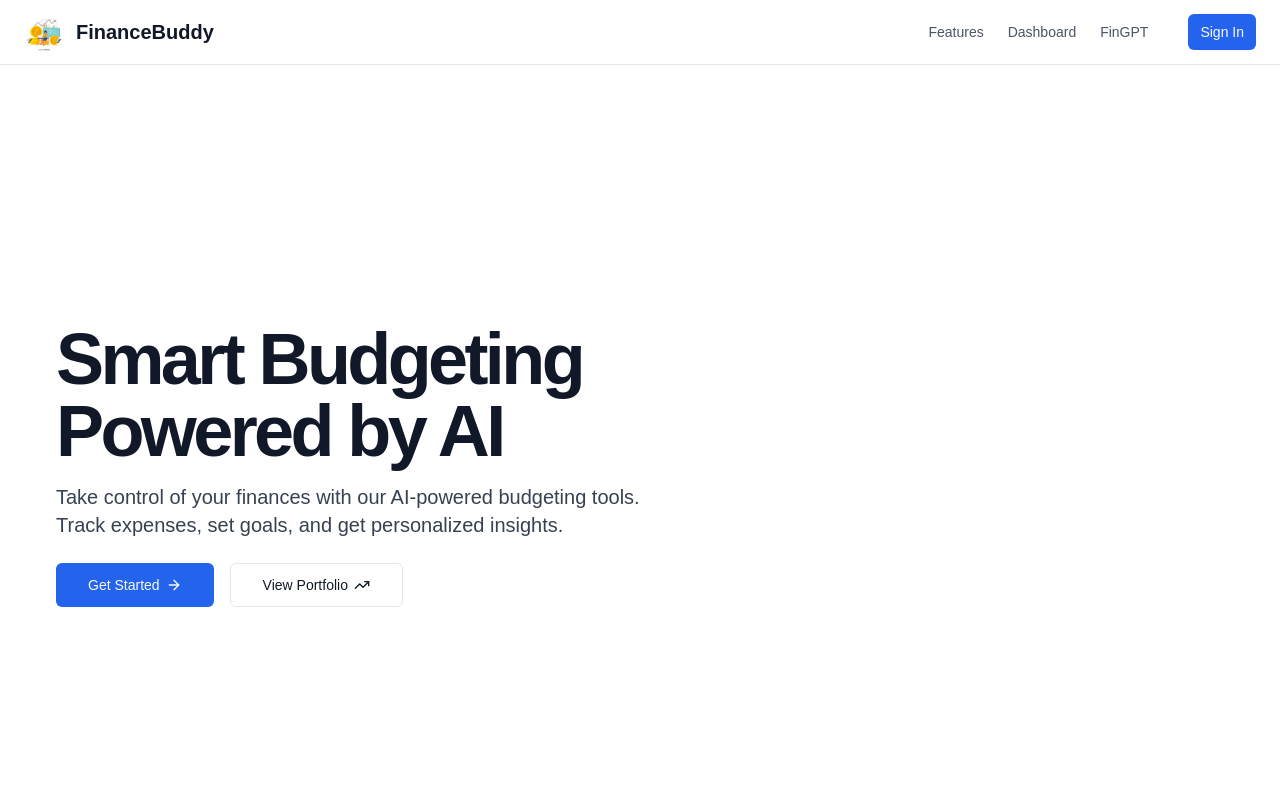
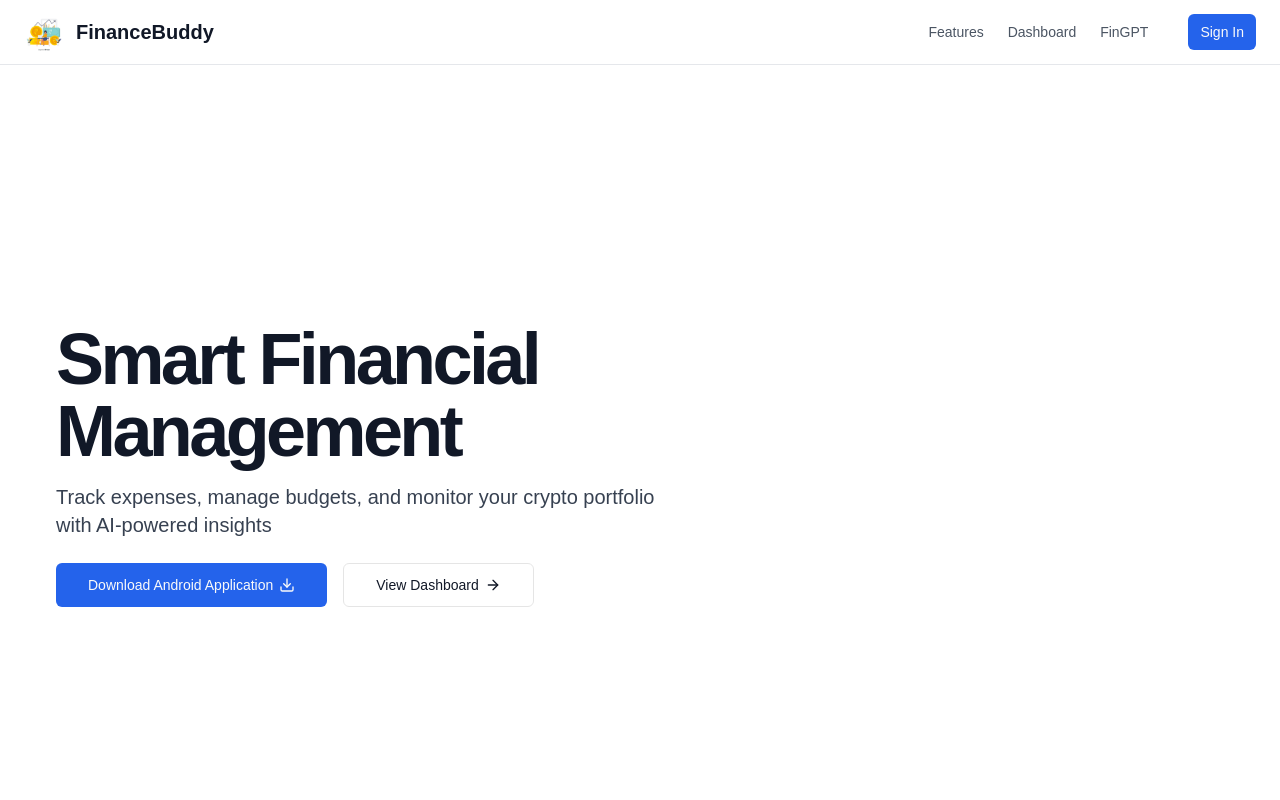
Before and after one commit to Omkar2k5/SKN-Hackfest, a Next.js app in the folder Frontend/: page /home in a window 1280 px wide. Shown: the top 800 px of the page. Built offline with nearby package versions, Linux system fonts and the light colour scheme; no server answers.

Commit message:
Added Apk download Functionality in Frontend and Customized Frontend

```diff
--- a/Frontend/app/home/page.tsx
+++ b/Frontend/app/home/page.tsx
@@ -2,7 +2,7 @@
 
 import Link from "next/link"
 import Image from "next/image"
-import { ArrowRight, BarChart3, Brain, CreditCard, LogOut, PiggyBank, TrendingUp, User } from "lucide-react"
+import { ArrowRight, BarChart3, Brain, CreditCard, LogOut, PiggyBank, TrendingUp, User, Download } from "lucide-react"
 import Script from "next/script"
 import { useEffect, useState } from "react"
 import { getCurrentUser, onAuthStateChanged, signOut } from "@/lib/firebase-auth"
@@ -182,21 +182,33 @@ export default function HomePage() {
             <div className="max-w-2xl space-y-6 animate-fade-in">
               <div className="bg-white/50 backdrop-blur-sm p-8 rounded-2xl">
                 <h1 className="text-4xl font-bold tracking-tighter sm:text-6xl xl:text-7xl/none text-gray-900">
-                  Smart Budgeting Powered by AI
+                  Smart Financial Management
                 </h1>
                 <p className="max-w-[600px] text-gray-700 md:text-xl text-lg mt-4">
-                  Take control of your finances with our AI-powered budgeting tools. Track expenses, set goals, and get
-                  personalized insights.
+                  Track expenses, manage budgets, and monitor your crypto portfolio with AI-powered insights
                 </p>
                 <div className="flex flex-col gap-4 min-[400px]:flex-row pt-6">
-                  <Link href="/dashboard">
-                    <Button size="lg" className="gap-1.5 hover:scale-105 transition-transform duration-300 pointer-events-auto">
-                      Get Started <ArrowRight className="h-4 w-4" />
-                    </Button>
-                  </Link>
-                  <Link href="/portfolio">
-                    <Button size="lg" variant="outline" className="gap-1.5 hover:scale-105 transition-transform duration-300 pointer-events-auto">
-                      View Portfolio <TrendingUp className="h-4 w-4" />
+                  <Button
+                    onClick={() => {
+                      const link = document.createElement('a');
+                      link.href = '/financebuddy.apk';
+                      link.download = 'financebuddy.apk';
+                      document.body.appendChild(link);
+                      link.click();
+                      document.body.removeChild(link);
+                    }}
+                    size="lg"
+                    className="gap-1.5 hover:scale-105 transition-transform duration-300 pointer-events-auto"
+                  >
+                    Download Android Application <Download className="h-4 w-4" />
+                  </Button>
+                  <Link href={user ? "/dashboard" : "/login"}>
+                    <Button
+                      size="lg"
+                      variant="outline"
+                      className="gap-1.5 hover:scale-105 transition-transform duration-300 pointer-events-auto"
+                    >
+                      View Dashboard <ArrowRight className="h-4 w-4" />
                     </Button>
                   </Link>
                 </div>
```
Also changed, not shown: 1 other file (tests, documents, lock files or other folders).
